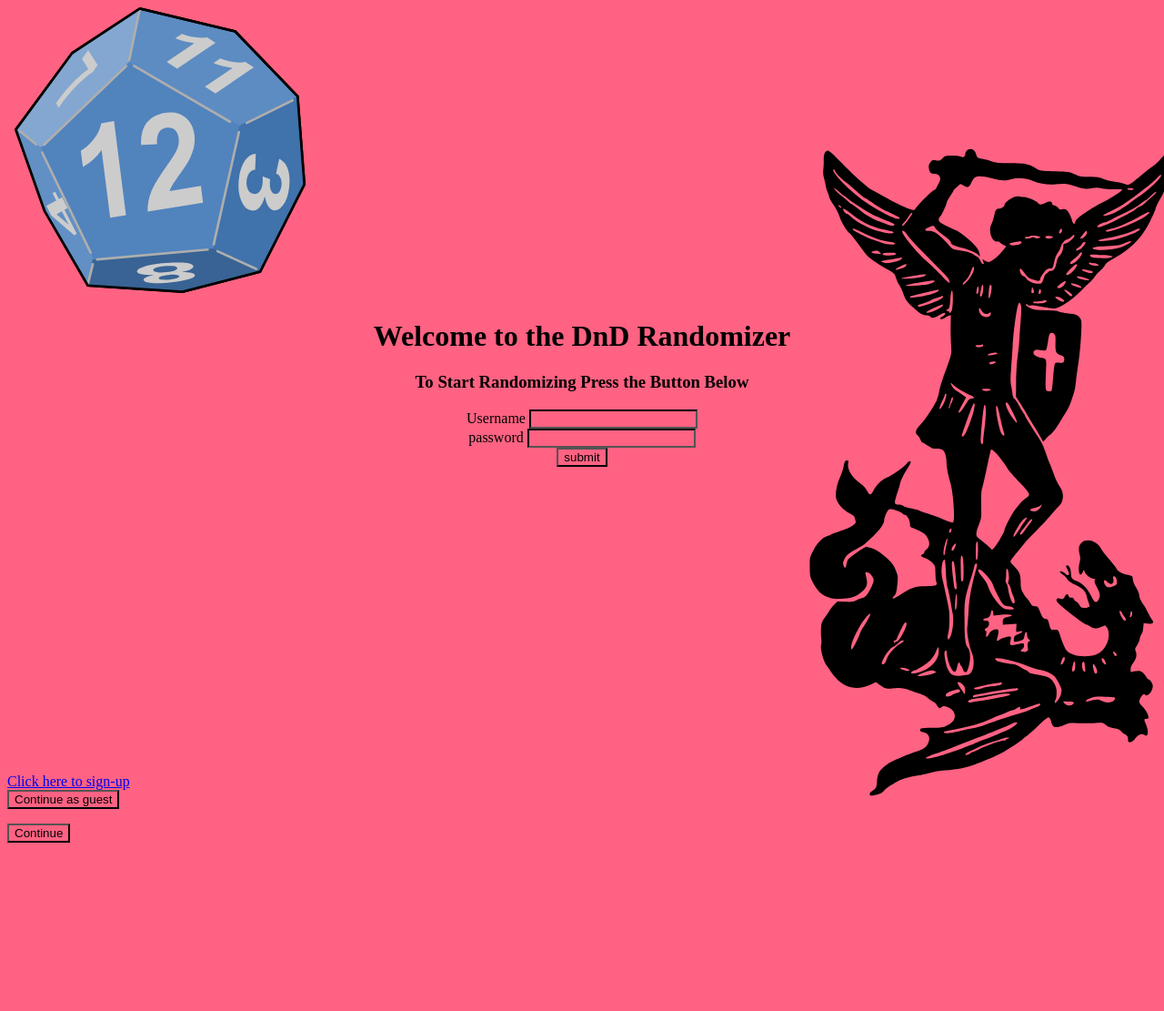
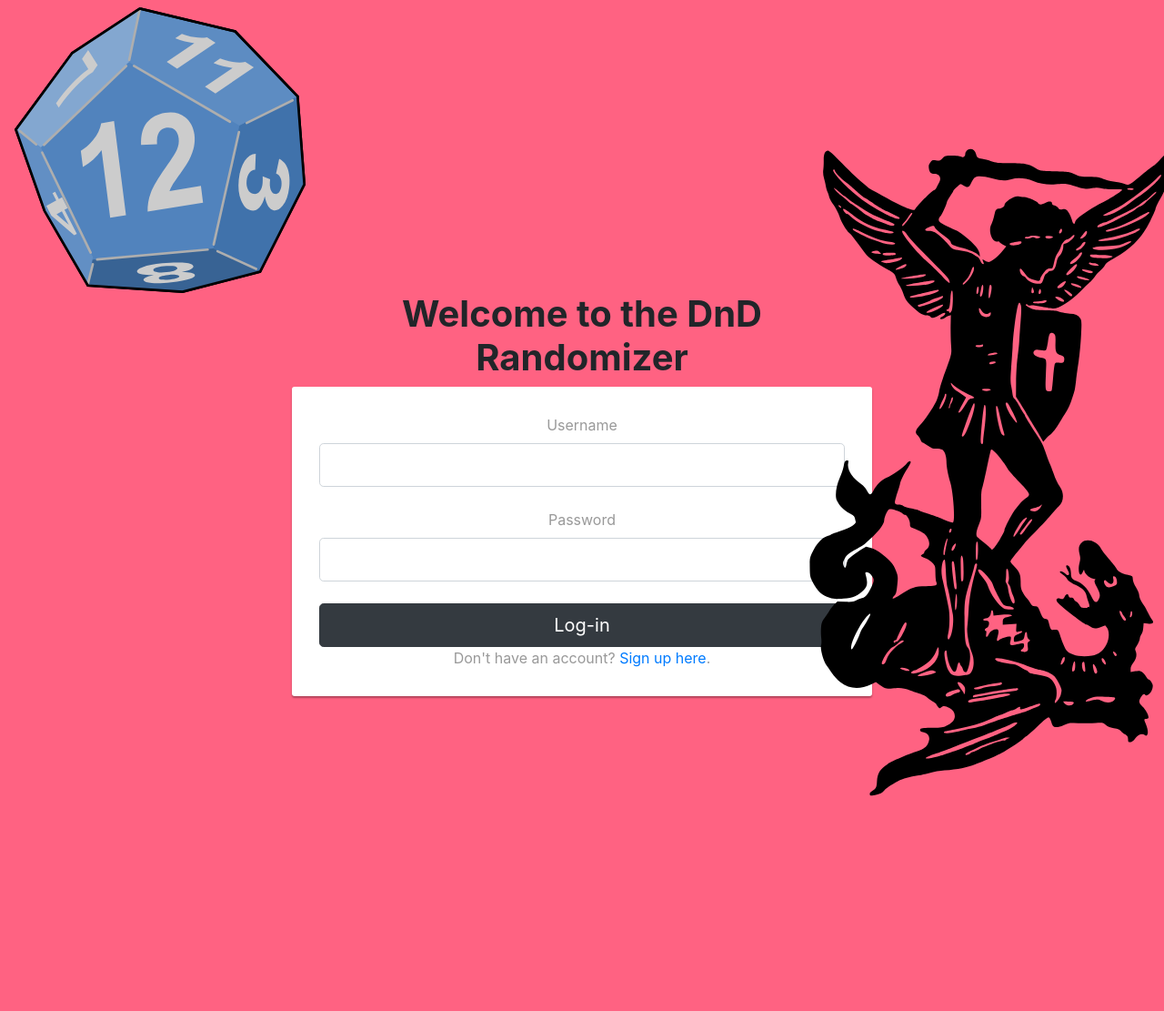
Before and after one commit to Jdweagly/484Fall2021, a Flask app: page / in a window 1280 px wide. Shown: the whole page at 91% size. Before the commit the page ends 926 px from the top, so only its background shows below. Run offline with Flask 2, Linux system fonts and the light colour scheme; some libraries are stand-ins or nearby versions.

Commit message:
Revised App.py file to make it more conventional (in terms of flask) Much of the changes made were routing specific
Revised register page and added log in page

Register page sucessfully posts JSON login data to mongodb. Passwords are encrypted.

Changed index.html to charactergen.html and made the login page index.

The log-in page does not have any functionality yet. And the routing for /charactergen.html has not been finished yet.

```diff
--- a/dndPythonCode/app.py
+++ b/dndPythonCode/app.py
@@ -1,22 +1,54 @@
-from flask import request
+from flask import request, session, redirect, render_template, url_for
 from flask import Flask, url_for
+from flask_pymongo import PyMongo
 from flask import render_template, redirect
+import bcrypt
 from forms import InputForm
 from CharacterCreator import create_pc
+
+
+
+
+
+
 
 app = Flask(__name__)
 app.config['SECRET_KEY'] = 'dndrandomizer'
 
+app.config['MONGO_DBNAME'] = 'COSCwebdev'
+app.config['MONGO_URI'] = 'mongodb+srv://admin:Password123@coscwebdev.pywpm.mongodb.net/COSCwebdev?retryWrites=true&w=majority'
 
-@app.route('/index', methods=['GET'])
+mongo = PyMongo(app)
+
+@app.route('/signup', methods=['GET'])
+
+
+
+@app.route('/', methods=['GET'])
 def index():
-    return render_template('index.html', title='Home')
+    if 'username' in session:
+        return render_template('charactergen.html', title='Home')
+    return render_template('index.html', title='index')
 
-@app.route('/', methods=['GET', 'POST'])
+
+@app.route('/welcomepage', methods=['GET', 'POST'])
 def welcomePage():
-    form = InputForm()
-    return render_template('welcomepage.html', title='Welcome Page', form=form)
 
+    if request.method == 'POST':
+
+        users = mongo.db.users
+        exisiting_user = users.find_one({'name' : request.form['username']})
+
+        if exisiting_user is None:
+
+            hashpass = bcrypt.hashpw(request.form['pass'].encode('utf-8'), bcrypt.gensalt())
+
+            print("got this far")
+            users.insert_one({'name': request.form['username'], 'password': hashpass})
+            session['username'] = request.form['username']
+            return redirect(url_for('index'))
+        return 'That username already exists!'
+    return render_template('welcomePage.html')
 @app.route('/input', methods=['GET', 'POST'])
 def input():
     form = InputForm()
--- a/dndPythonCode/static/welcomeCSS.css
+++ b/dndPythonCode/static/welcomeCSS.css
@@ -1,20 +1,13 @@
 /* Images from https://freesvg.org*/
-*{
-    background-color: rgb(255, 98, 130);
-    border-color: black;
-}
+
 #main{
     text-align: center;
     padding: 8.5cm ;
     padding: white;
+    background-color: rgb(255, 98, 130);
+    border-color: black;
+}
 
-}
-#button{
-    border: 3px solid black;
-    appearance: button;
-    text-decoration: none;
-    color: initial
-}
 #dice{
     position: absolute;
     width:25%;
@@ -29,3 +22,12 @@
     bottom:50%;
     right: 8px;
 }
+
+.signup-form form{
+		color: #999;
+		border-radius: 3px;
+    	margin-bottom: 15px;
+        background: #fff;
+        box-shadow: 0px 2px 2px rgba(0, 0, 0, 0.3);
+        padding: 30px;
+}
--- a/dndPythonCode/templates/base.html
+++ b/dndPythonCode/templates/base.html
@@ -11,6 +11,9 @@
     <body>
         <div><a href="/">Home</a></div>
         <hr>
-        {% block content %}{% endblock %}
+        {% block content %}
+            {#  #}
+
+        {% endblock %}
     </body>
 </html>
--- a/dndPythonCode/templates/index.html
+++ b/dndPythonCode/templates/index.html
@@ -1,10 +1,49 @@
-{% extends "base.html" %}
+
 {% block content %}
-    <h1>Character Generator</h1>
-    <p>Welcome to the character generator.</p>
-    <p>Please choose from the following options:</p>
-    <ul>
-        <li><a href="/input">Enter Data</a></li>
-    </ul>
+<html>
+
+<link rel="stylesheet" href="https://cdn.jsdelivr.net/npm/bootstrap@4.5.3/dist/css/bootstrap.min.css" integrity="sha384-TX8t27EcRE3e/ihU7zmQxVncDAy5uIKz4rEkgIXeMed4M0jlfIDPvg6uqKI2xXr2" crossorigin="anonymous">
+<head>
+    <title>DnD Randomizer</title>
+    <meta charset="UTF-8">
+    <link rel="shortcut icon" type="image/jpg" href="../static/axeDude.svg" >
+    <link rel="stylesheet" href="../static/welcomeCSS.css">
+</head>
+<body>
+    <div id="dice">
+        <img src="../static/diceSVG.svg" alt="dodecahedron die" ></img>
+    </div>
+    <div id="main" >
+        <h1><b>Welcome to the DnD Randomizer</b></h1>
+
+<div class="signup-form">
+    <div class="form-outline mb-4">
+    <form method=POST action="{{ url_for('index') }}">
+        <label for="username">Username</label>
+
+        <input type="username" name ="username" id="form2Example17" class="form-control form-control-lg" required><br>
+
+        <label for="password">Password</label>
+
+        <input type="password" name = "pass" id="form2Example17" class="form-control form-control-lg" required><br>
+
+         <button type="submit"  class="btn btn-dark btn-lg btn-block"> Log-in</button>
+
+            <div>
+                Don't have an account? <a href="/welcomepage">Sign up here</a>.
+            </div>
+
+    </form>
+    </div>
+</div>
+
+
+    </div>
+    <div id= dragon>
+        <img src="../static/SlayingTheDragon.svg" alt="man standing on dragon" ></img>
+    </div>
+</body>
+
+</html>
 
 {% endblock %}
--- a/dndPythonCode/templates/welcomePage.html
+++ b/dndPythonCode/templates/welcomePage.html
@@ -4,36 +4,40 @@
 
 {% block content %}
 <html>
+
+<link rel="stylesheet" href="https://cdn.jsdelivr.net/npm/bootstrap@4.5.3/dist/css/bootstrap.min.css" integrity="sha384-TX8t27EcRE3e/ihU7zmQxVncDAy5uIKz4rEkgIXeMed4M0jlfIDPvg6uqKI2xXr2" crossorigin="anonymous">
 <head>
     <title>DnD Randomizer</title>
     <meta charset="UTF-8">
-    <link rel="shortcut icon" type="image/jpg" href="../static/axeDude.svg" >
+
     <link rel="stylesheet" href="../static/welcomeCSS.css">
 </head>
 <body>
-    <div id="dice">
-        <img src="../static/diceSVG.svg" alt="dodecahedron die" ></img>
-    </div>
+
     <div id="main" >
         <h1><b>Welcome to the DnD Randomizer</b></h1>
-        <h3>To Start Randomizing Press the Button Below</h3
-    <div id="form">
-    <form id="login" action= "GET" href=index>
+        <h3>To Start Randomizing Press the Button Below</h3>
+<div class="signup-form">
+    <div class="form-outline mb-4">
+    <form method=POST action="{{ url_for('welcomePage') }}">
         <label for="username">Username</label>
-        <input type="text" id="username" name="username" required><br>
-        <label for="password">password</label>
-        <input type="password" id="password" name="password" required><br>
-        <input type="submit" value="submit">
+
+        <input type="username" name ="username" id="form2Example17" class="form-control form-control-lg" required><br>
+
+        <label for="password">Password</label>
+
+        <input type="password" name = "pass" id="form2Example17" class="form-control form-control-lg" required><br>
+
+         <button type="submit"  class="btn btn-dark btn-lg btn-block"> Register</button>
+
+
     </form>
     </div>
-    <a href="loginPage.html" id="loginLink">Click here to sign-up</button></a><br>
-    <a href=index><button name="button">Continue as guest</button></a></p>
-     <a href=index><button name="button">Continue</button></a></p>
+</div>
+
 
     </div>
-    <div id= dragon>
-        <img src="../static/SlayingTheDragon.svg" alt="man standing on dragon" ></img>
-    </div>
+
 </body>
 
 </html>
```
Also changed, not shown: dndPythonCode/templates/charactergen.html (added, +10 -0 lines), dndPythonCode/templates/loginPage.html (deleted, +0 -26 lines), dndPythonCode/templates/signupJS.js (deleted, +0 -19 lines).
